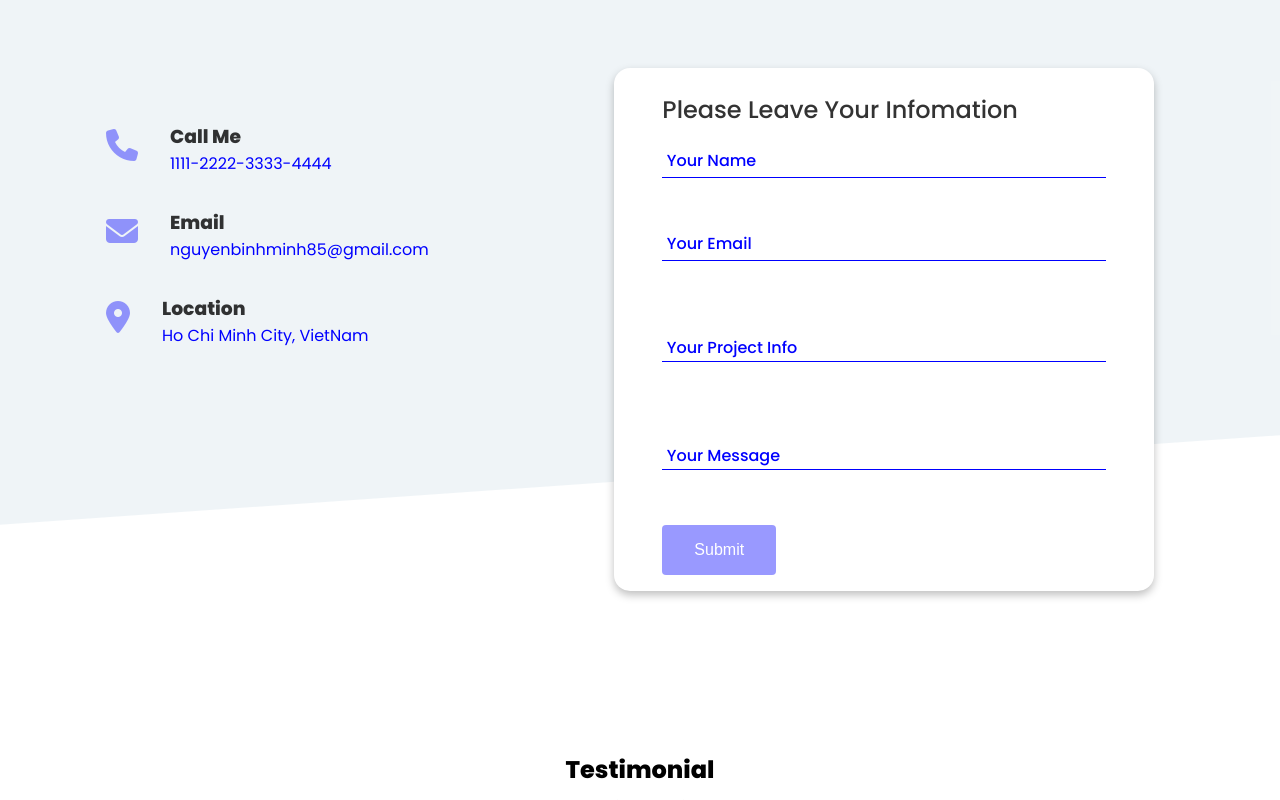
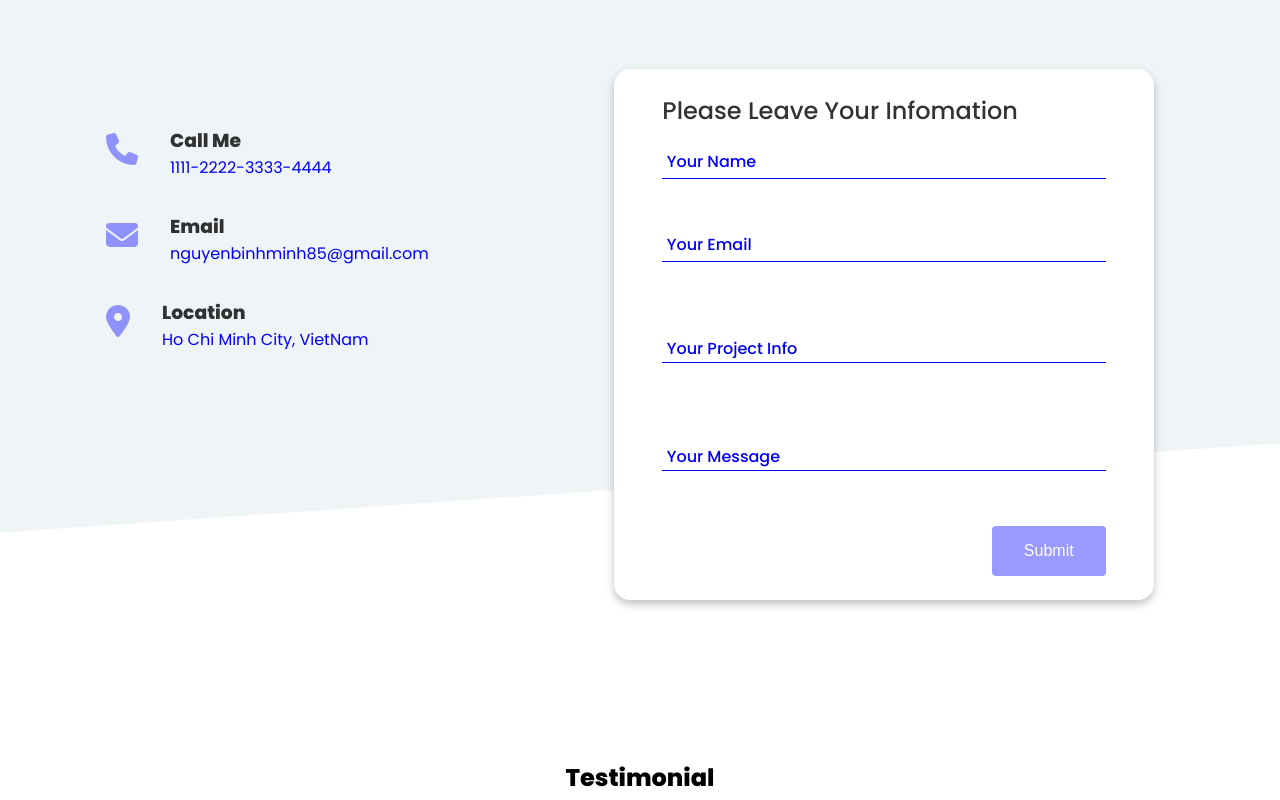
Before and after one commit to nguyenbinhminh85/nbm-portfolio, a plain HTML site: page index.html in a window 1280 px wide. Shown: the part 4746-5546 px from the top of the page. Drawn offline with nearby package versions, Linux system fonts and the light colour scheme.

Commit message:
Add files via upload

```diff
--- a/index.html
+++ b/index.html
@@ -764,7 +764,8 @@
                                     <textarea name="message" id="mesage" cols="5" value="" required></textarea>
                                     <label for="mesage">Your Message</label>
                                 </div>
-                                <input type="submit" class="btn_submit" value="Submit">
+                                <div class="submit_btn_box"> <input type="submit" class="btn_submit" value="Submit"></div>
+
                             </form>
                     </div>
 
```
